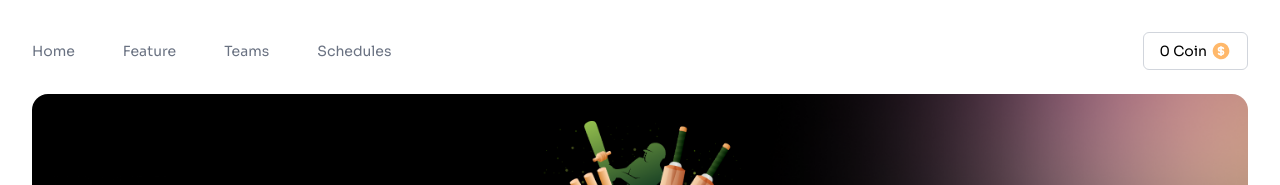
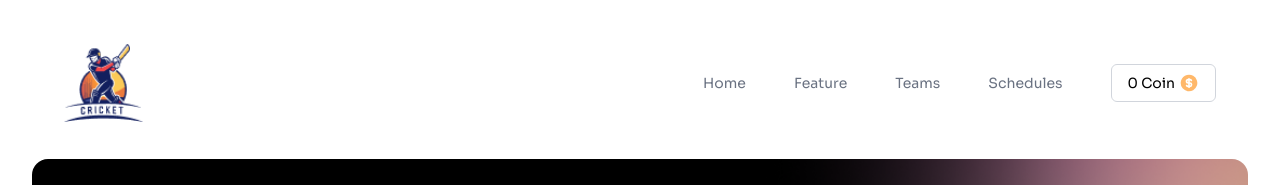
Before and after one commit to almamuntmn/select-bpl-player, a React (Vite) app: page / in a window 1280 px wide. Shown: the top 185 px of the page. Built offline with nearby package versions, Linux system fonts and the light colour scheme.

Commit message:
smallandmedium

```diff
--- a/src/Components/Header/Header.jsx
+++ b/src/Components/Header/Header.jsx
@@ -1,22 +1,35 @@
 import { useState } from 'react';
+import logo from '../../assets/logo.png';
 import { TbCoinFilled } from "react-icons/tb";
 import { HiMenu, HiX } from "react-icons/hi";
 
-const HeaderMenu = ({ coin }) => {
+const Header = ({ coin }) => {
     const [isOpen, setIsOpen] = useState(false);
 
     return (
-        <div className='flex flex-col sm:flex-row justify-between items-center w-full gap-4 sm:gap-12'>
+        <div className='flex flex-col sm:flex-row justify-between items-center lg:sticky top-0 bg-white/30 backdrop-blur-md border-b border-white/20 z-50 mb-6 px-4 sm:px-6 md:px-8 py-3'>
 
-            {/* Desktop / Tablet Menu */}
-            <ul className='hidden sm:flex text-sm gap-12 text-gray-500 items-center'>
-                <li className='hover:text-gray-800 cursor-pointer'>Home</li>
-                <li className='hover:text-gray-800 cursor-pointer'>Feature</li>
-                <li className='hover:text-gray-800 cursor-pointer'>Teams</li>
-                <li className='hover:text-gray-800 cursor-pointer'>Schedules</li>
-            </ul>
+            {/* Logo */}
+            <div className='mb-2 sm:mb-0'>
+                <img src={logo} alt="Logo" className='w-15 sm:w-32 md:w-20'/>
+            </div>
 
-            {/* Hamburger button for mobile */}
+            {/* Desktop / Tablet Menu and Coin */}
+            <div className='hidden sm:flex flex-row gap-12 items-center'>
+                <ul className='text-sm flex gap-12 text-gray-500 items-center'>
+                    <li className='hover:text-gray-800 cursor-pointer'>Home</li>
+                    <li className='hover:text-gray-800 cursor-pointer'>Feature</li>
+                    <li className='hover:text-gray-800 cursor-pointer'>Teams</li>
+                    <li className='hover:text-gray-800 cursor-pointer'>Schedules</li>
+                </ul>
+
+                <div className='flex items-center gap-1 border border-gray-300 rounded-md py-2 px-4'>
+                    <h1 className='text-sm'>{coin} Coin</h1>
+                    <TbCoinFilled className='text-xl text-orange-300'/>
+                </div>
+            </div>
+
+            {/* Mobile Hamburger */}
             <div className='sm:hidden flex items-center justify-between w-full'>
                 <button
                     className='text-2xl text-gray-500'
@@ -40,14 +53,8 @@ const HeaderMenu = ({ coin }) => {
                     <li className='hover:text-gray-800 cursor-pointer'>Schedules</li>
                 </ul>
             )}
-
-            {/* Desktop Coin display */}
-            <div className='hidden sm:flex items-center gap-1 border border-gray-300 rounded-md py-2 px-4'>
-                <h1 className='text-sm'>{coin} Coin</h1>
-                <TbCoinFilled className='text-xl text-orange-300'/>
-            </div>
         </div>
     );
 };
 
-export default HeaderMenu;
+export default Header;
```
